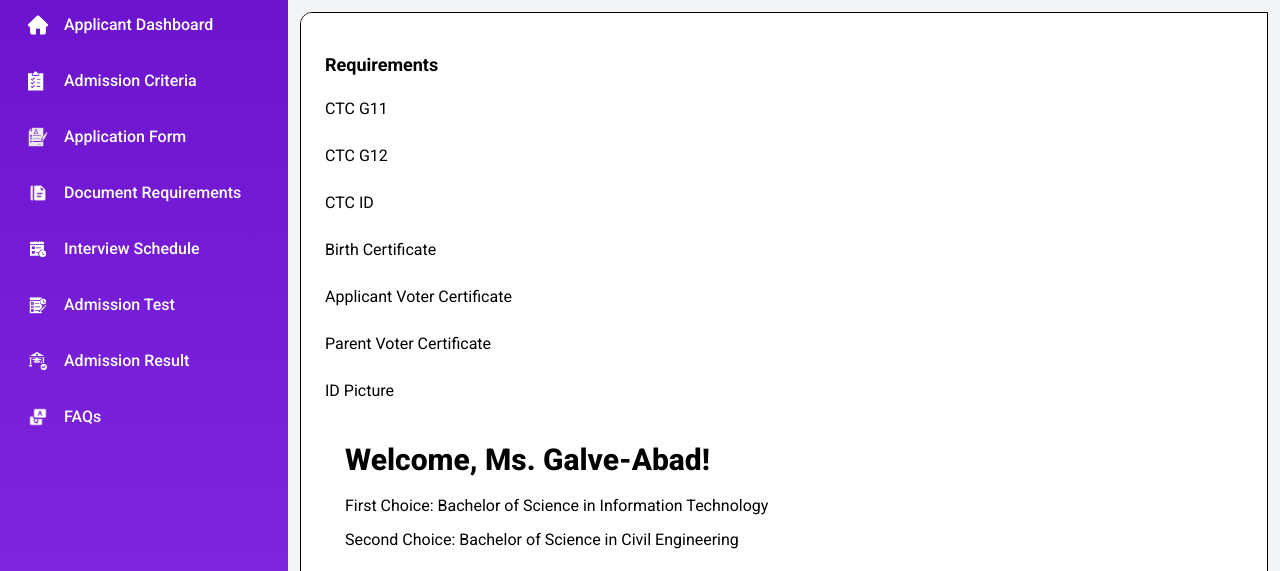
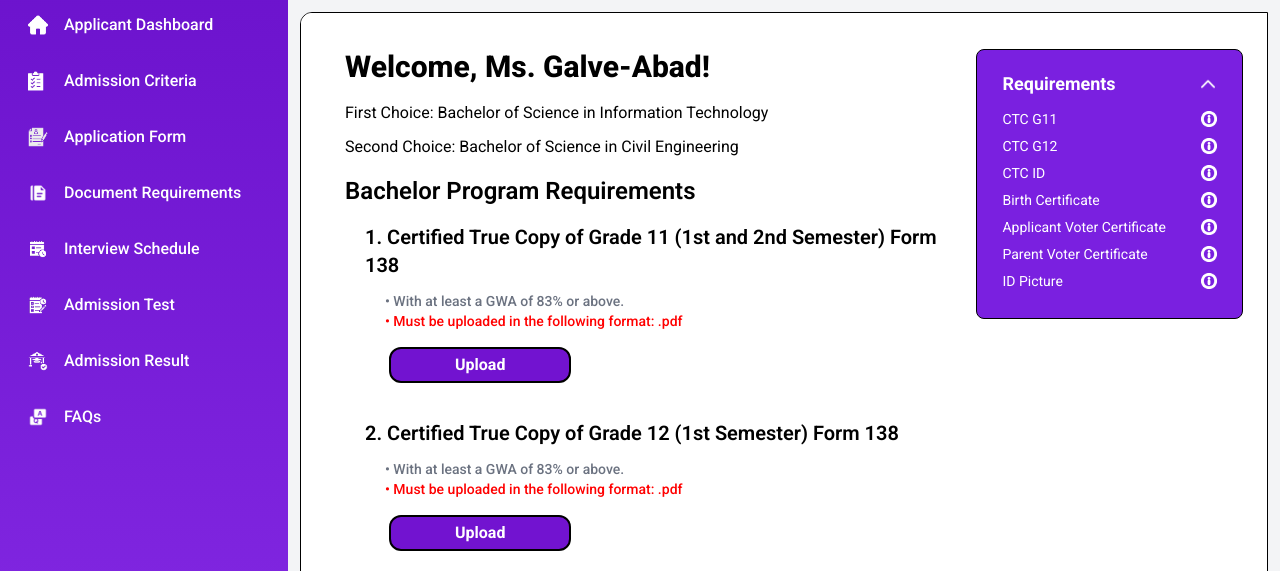
Before and after one commit to aeonjade/sdg3, a PHP site: page /applicant-documents.php in a window 1280 px wide. Shown: the part 91-662 px from the top of the page. Run offline with PHP 8.4, Linux system fonts and the light colour scheme; data that the repository does not hold is empty; some libraries are stand-ins or nearby versions.

Commit message:
checklist fix

```diff
--- a/applicant-documents.php
+++ b/applicant-documents.php
@@ -40,22 +40,22 @@ $documents = getDocuments('applicantID = ?', [$applicantID]);
 
         <form action="admin-documents.php" method="POST">
           <!-- Checklist -->
-          <div class="checklist-box">
+          <div id="checklist-box" class="sticky top-0 right-0 float-right bg-[#7a20e0] text-[white] px-[25px] py-[20px] mt-0 mr-0 mb-[15px] ml-[15px] rounded-[8px] border-[1px] border-[solid] border-[black] text-[14px] w-max [transition:height_0.3s_ease,_padding_0.3s_ease] overflow-hidden">
             <!-- .checklist-header-->
-            <div class="flex justify-between items-center">
+            <div class="flex justify-between items-center gap-x-5">
               <!-- main div.inner-box .checklist-header h4-->
               <h4 class="pb-0 text-lg font-bold">Requirements</h4>
-              <img src="assets/chevron-up.png" alt="Toggle" class="chevron-icon">
+              <img id="chevron-icon" src="assets/chevron-up.png" class="w-[18px] h-[18px] filter brightness-0 invert rounded-[5px] p-[2px] [transition:transform_0.3s_ease] cursor-pointer hover:[transition:0.3s] hover:bg-[rgba(0,_0,_0,_0.3)]" onclick=toggleChecklist()>
             </div>
-            <ul class="checklist">
+            <ul id="checklist" class="list-none pl-0 pt-[5px] m-0">
               <?php
               $requirementsSet = $applicantType == "Bachelor-Program" ? file_get_contents("json/bachelorApplicant.json") : file_get_contents("json/graduateApplicant.json");
               $requirements = json_decode($requirementsSet, true);
               foreach ($requirements as $req) { ?>
-                <li id="item-<?= $req['documentType'] ?>">
-                  <a href="#anchor-<?= $req['documentType'] ?>"><?= str_replace("-", " ", $req['documentType'])  ?></a>
-                  <img src="assets/Info-Icon.png" class="icon info">
-                  <img src="assets/Check-Icon.png" class="icon check" style="display: none;">
+                <li class="flex justify-between items-center mx-0 my-[6px] whitespace-nowrap" id="item-<?= $req['documentType'] ?>">
+                  <a class="no-underline text-[white] hover:underline" href="#anchor-<?= $req['documentType'] ?>"><?= str_replace("-", " ", $req['documentType'])  ?></a>
+                  <img src="assets/Info-Icon.png" class="w-[16px] h-[16px] ml-[35px]">
+                  <img src="assets/Check-Icon.png" class="w-[16px] h-[16px] ml-[35px]" style="display: none;">
                 </li>
               <?php
               }
--- a/css/applicantPage.css
+++ b/css/applicantPage.css
@@ -163,7 +163,7 @@ main div.inner-box .checklist-header h4 {
     margin-left: 35px;
 }
 
-.sample-box {
+/* .sample-box {
     margin-top: 15px;
     padding: 10px;
     border: 1px solid #ddd;
@@ -176,7 +176,7 @@ main div.inner-box .checklist-header h4 {
     max-width: 280px;
     border-radius: 5px;
     box-shadow: 2px 2px 10px rgba(0, 0, 0, 0.1);
-}
+} */
 
 /*Submit Button*/
 /*
--- a/javascript/document-upload.js
+++ b/javascript/document-upload.js
@@ -88,17 +88,15 @@ function isValidFile(id, file) {
 }
 
 function toggleChecklist() {
-  const checklistBox = document.querySelector(".checklist-box");
-  const chevronIcon = document.querySelector(".chevron-icon");
+  const chevronIcon = document.getElementById("chevron-icon");
+  const checklist = document.getElementById("checklist");
 
-  checklistBox.classList.toggle("minimized");
+  // Toggle checklist stuff
+  checklist.classList.toggle("hidden");
+  checklist.classList.toggle("pointer-events-none");
 
   // Rotate the chevron icon
-  if (checklistBox.classList.contains("minimized")) {
-    chevronIcon.style.transform = "rotate(180deg)";
-  } else {
-    chevronIcon.style.transform = "rotate(0deg)";
-  }
+  chevronIcon.classList.toggle("rotate-180");
 }
 
 document.querySelectorAll(".file-input").forEach((input) => {
@@ -348,7 +346,9 @@ document.addEventListener("DOMContentLoaded", function () {
     noBtn.addEventListener("click", closeConfirm);
   }
 
-  const yesBtn = document.querySelector("#confirmationPopup button[type='submit']");
+  const yesBtn = document.querySelector(
+    "#confirmationPopup button[type='submit']"
+  );
   if (yesBtn) {
     yesBtn.addEventListener("click", showPopup);
   }
```
